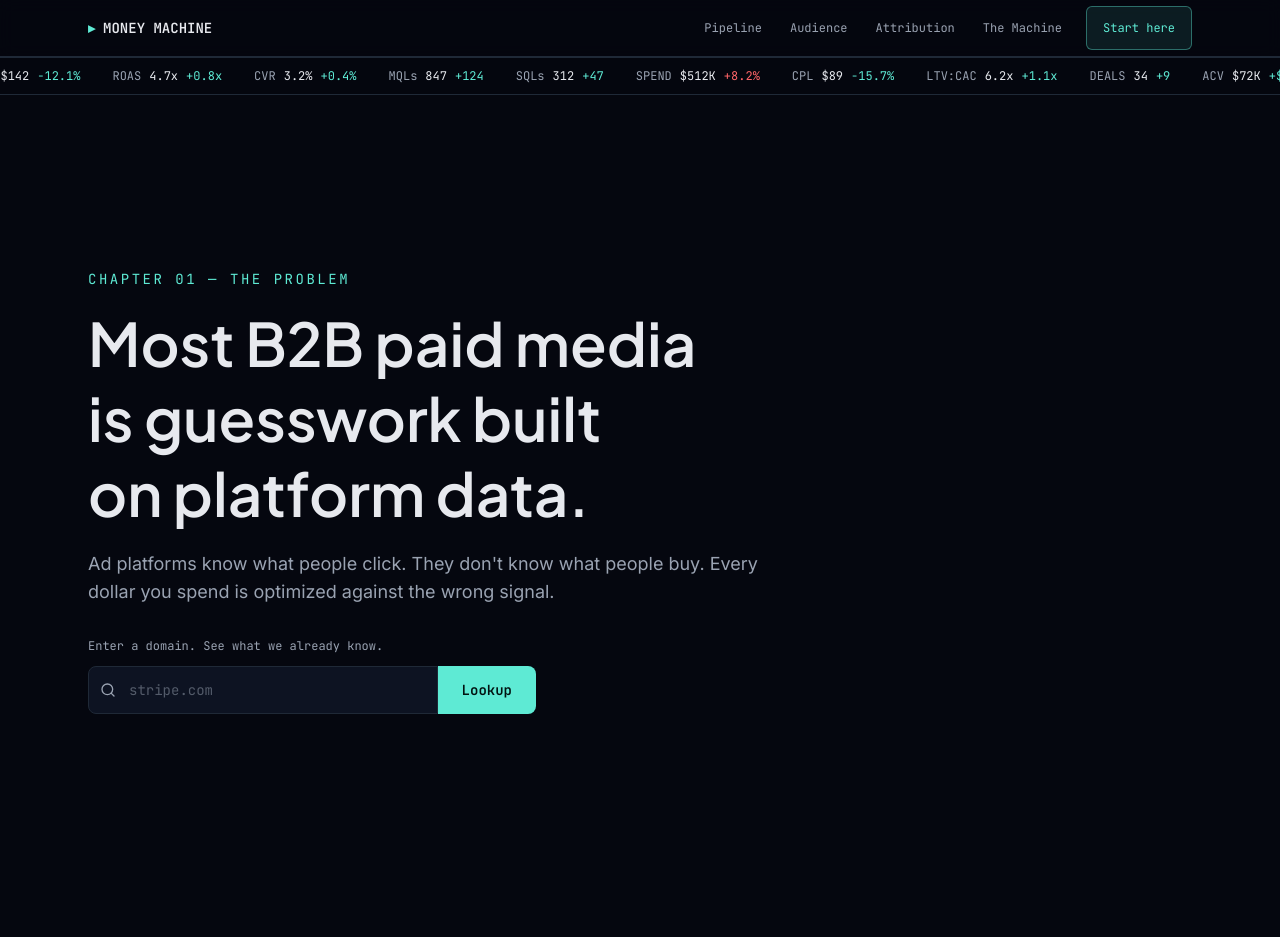
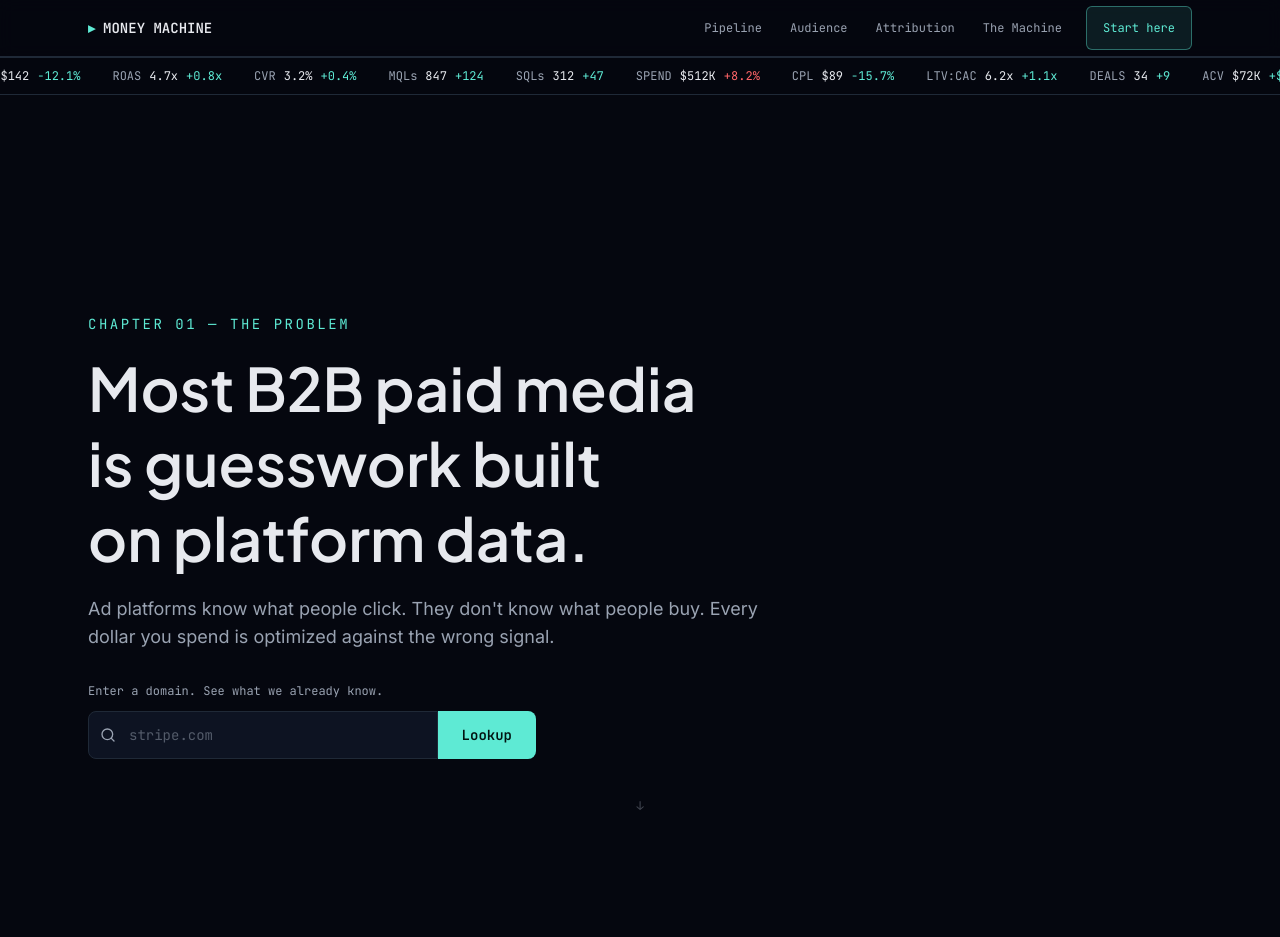
Before and after one commit to bencrane/money-machine-marketing-site, a React (Vite) app: page / in a window 1280 px wide. Shown: the top 937 px of the page. Built offline with nearby package versions, Linux system fonts and the light colour scheme.

Commit message:
style(design): FINDING-001b — push hero content to bottom, add scroll indicator

```diff
--- a/src/components/sections/hero.tsx
+++ b/src/components/sections/hero.tsx
@@ -15,7 +15,7 @@ export function HeroSection() {
   }
 
   return (
-    <section className="container-tight flex min-h-[calc(100svh-3.5rem)] flex-col justify-center gap-8 pb-12 pt-section">
+    <section className="container-tight relative flex min-h-[calc(100svh-3.5rem)] flex-col justify-end gap-8 pb-20 pt-section">
       <motion.div
         initial={{ opacity: 0, y: 20 }}
         animate={{ opacity: 1, y: 0 }}
@@ -72,6 +72,22 @@ export function HeroSection() {
       {state.status === "found" && (
         <EnrichmentCard data={state.data} synthetic={state.synthetic} />
       )}
+
+      {/* Scroll indicator */}
+      <motion.div
+        initial={{ opacity: 0 }}
+        animate={{ opacity: 1 }}
+        transition={{ delay: 1, duration: 0.5 }}
+        className="absolute bottom-8 left-1/2 -translate-x-1/2"
+      >
+        <motion.div
+          animate={{ y: [0, 8, 0] }}
+          transition={{ duration: 1.5, repeat: Infinity, ease: "easeInOut" }}
+          className="font-mono text-xs text-muted/40"
+        >
+          ↓
+        </motion.div>
+      </motion.div>
     </section>
   );
 }
```
